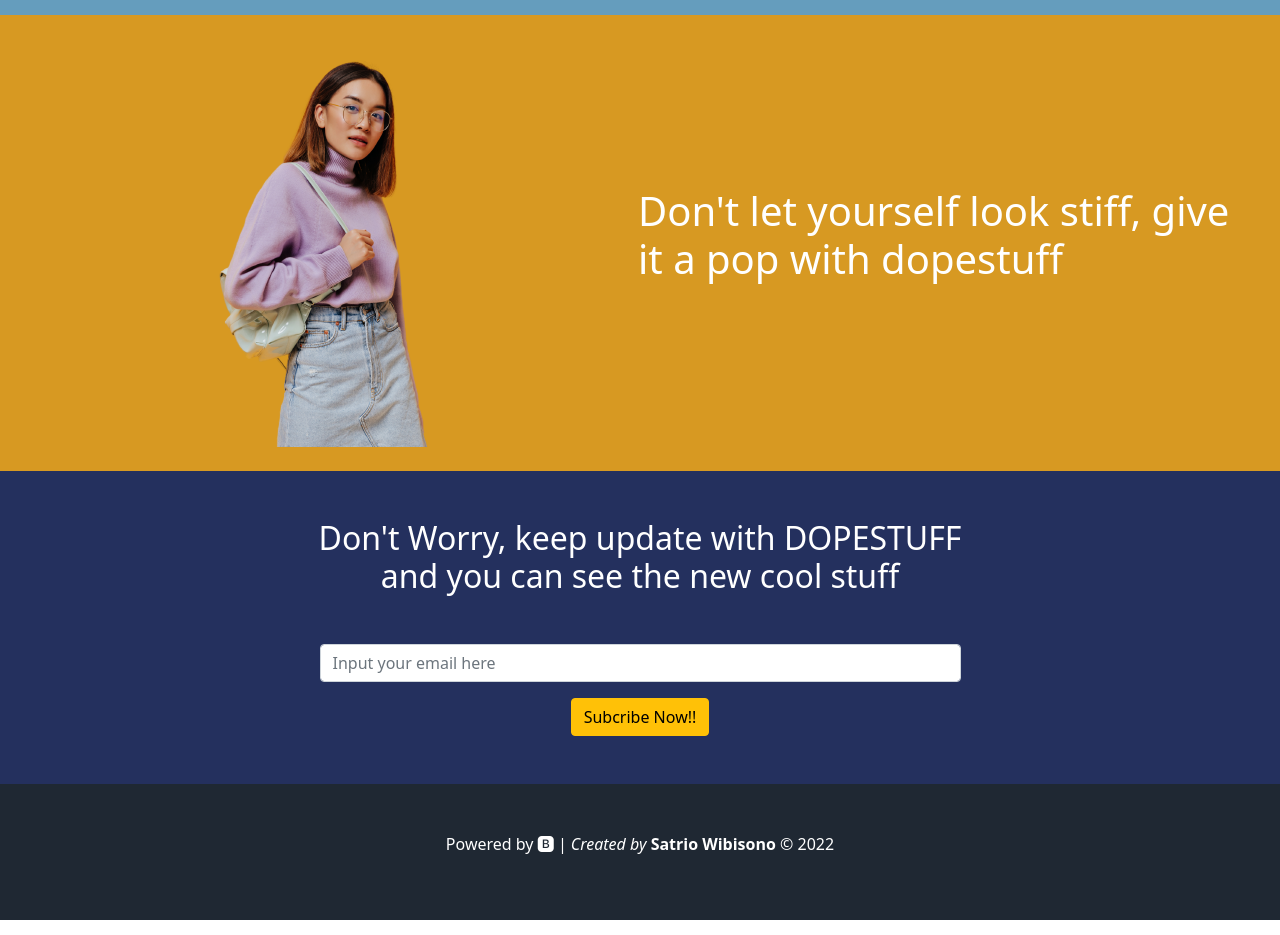
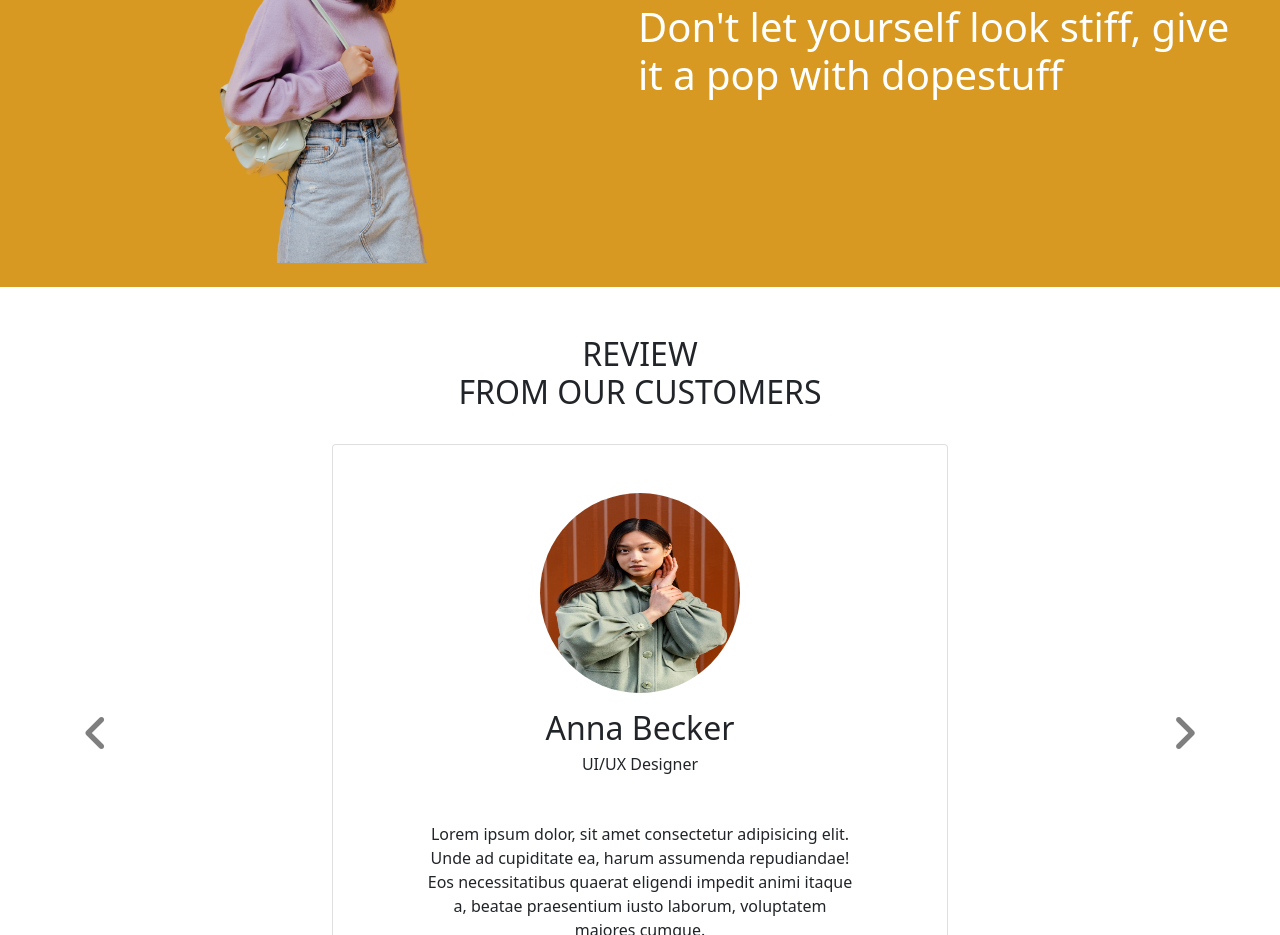
Before and after one commit to Satrioz/LandingPage, a plain HTML site: page index.html in a window 1280 px wide. Shown: the part 1865-2800 px from the top of the page. Drawn offline with nearby package versions, Linux system fonts and the light colour scheme.

Commit message:
Add files via upload

```diff
--- a/index.html
+++ b/index.html
@@ -10,19 +10,20 @@
     <link href="https://cdn.jsdelivr.net/npm/bootstrap@5.0.2/dist/css/bootstrap.min.css" rel="stylesheet"
         integrity="sha384-EVSTQN3/azprG1Anm3QDgpJLIm9Nao0Yz1ztcQTwFspd3yD65VohhpuuCOmLASjC" crossorigin="anonymous">
 
-    <title>dopestore</title>
-
     <!-- css -->
     <link rel="stylesheet" href="style.css">
 
     <!-- icons -->
     <link rel="stylesheet" href="https://cdn.jsdelivr.net/npm/bootstrap-icons@1.9.1/font/bootstrap-icons.css">
+    <link rel="stylesheet" href="https://cdnjs.cloudflare.com/ajax/libs/font-awesome/6.2.0/css/all.min.css" integrity="sha512-xh6O/CkQoPOWDdYTDqeRdPCVd1SpvCA9XXcUnZS2FmJNp1coAFzvtCN9BmamE+4aHK8yyUHUSCcJHgXloTyT2A==" crossorigin="anonymous" referrerpolicy="no-referrer" />
+
+    <title>dopestore</title>
 </head>
 
 <body id="home">
 
     <!-- Navbar -->
-    <nav class="navbar navbar-expand-lg navbar-dark shadow-sm fixed-top" style="background-color: black; ">
+    <nav class="navbar navbar-expand-lg navbar-dark shadow-sm" style="background-color: black; ">
         <div class="container">
             <a class="navbar-brand" href="#">
 
@@ -67,8 +68,6 @@
     </section>
     <!-- End of Jumbotron -->
 
-
-
     <!-- My project -->
     <section id="project">
         <div class="container">
@@ -81,7 +80,8 @@
                 <div class="col-md-4 mb-3">
                     <a href="">
                         <div class="card">
-                      <img src="image/portrait-handsome-asian-man-with-headphones-outdoors.jpg" class="card-img-top" height="600" alt="...">
+                            <img src="image/portrait-handsome-asian-man-with-headphones-outdoors.jpg"
+                                class="card-img-top" height="600" alt="...">
                             <div class="card-body">
                                 <p class="card-text">Man</p>
                             </div>
@@ -90,18 +90,22 @@
 
                 </div>
                 <div class="col-md-4 mb-3">
-                  <a href=""> <div class="card">
-                    <img src="image/young-japanese-woman-portrait.jpg" class="card-img-top" height="600" alt="...">
+                    <a href="">
+                        <div class="card">
+                            <img src="image/young-japanese-woman-portrait.jpg" class="card-img-top" height="600"
+                                alt="...">
                             <div class="card-body">
                                 <p class="card-text">Woman</p>
                             </div>
-                </div></a>
+                        </div>
+                    </a>
 
                 </div>
                 <div class="col-md-4 mb-3">
                     <a href="">
                         <div class="card">
-                      <img src="image/full-shot-kid-sitting-luggage.jpg" class="card-img-top" height="600" alt="...">
+                            <img src="image/full-shot-kid-sitting-luggage.jpg" class="card-img-top" height="600"
+                                alt="...">
                             <div class="card-body">
                                 <p class="card-text">Kids</p>
                             </div>
@@ -116,9 +120,9 @@
 
     <!-- benefir -->
     <!-- <div class=" p-4 w-100 " style="background-color: antiquewhite"> -->
-    <section id="benefit" >
+    <section id="benefit">
         <div class="">
-            <div class="row text-center mb-3" >
+            <div class="row text-center mb-3">
                 <div class="col">
                     <h2>WHY DOPESTUFF</h2>
                 </div>
@@ -126,7 +130,8 @@
 
             <div class="d-flex w-100 p-4" style="background-color: #659dbd;">
                 <div class="m-auto w-50">
-                    <p class="display-6" style="color: white;">Choose according to the style you like, without limits !!</p>
+                    <p class="display-6" style="color: white;">Choose according to the style you like, without limits !!
+                    </p>
                 </div>
                 <div>
                     <img class="" src="image/manthumbs.png" alt="">
@@ -138,15 +143,87 @@
                     <img src="image/w2move.png" alt="">
                 </div>
                 <div class="m-auto w-50">
-                    <p class="display-6"  style="color: white;">Don't let yourself look stiff, give it a pop with dopestuff</p>
+                    <p class="display-6" style="color: white;">Don't let yourself look stiff, give it a pop with
+                        dopestuff</p>
                 </div>
             </div>
 
         </div>
     </section>
 
-    <!-- </div> -->
-    <!-- end off benefit -->
+    <section id="review" class="mt-5 mb-5">
+        <div class="review-title text-center ">
+            <h2>REVIEW <br> FROM OUR CUSTOMERS</h2>
+        </div>
+        <div id="carousel-review" class="carousel slide p-4">
+            <div class="carousel-inner">
+                <div class="carousel-item active">
+                    <div class="card text-center w-50 m-auto py-5">
+                        <div class="card-head">
+                            <img src="image/young-japanese-woman-portrait.jpg" class="card-img rounded-circle" alt="">
+                        </div>
+                        <div class="card-body">
+                            <div class="card-name">
+                                <h2>Anna Becker</h2>
+                                <h6>UI/UX Designer</h6>
+                            </div>
+                            <div class="card-review mt-5 w-75 text-center m-auto">
+                                <p>
+                                    Lorem ipsum dolor, sit amet consectetur adipisicing elit. Unde ad cupiditate ea, harum assumenda repudiandae! Eos necessitatibus quaerat eligendi impedit animi itaque a, beatae praesentium iusto laborum, voluptatem maiores cumque.
+                                </p>
+                            </div>
+                        </div>
+                    </div>
+                </div>
+
+                <div class="carousel-item">
+                    <div class="card text-center w-50 m-auto py-5">
+                        <div class="card-head">
+                            <img src="image/young-japanese-woman-portrait.jpg" class="card-img rounded-circle" alt="">
+                        </div>
+                        <div class="card-body">
+                            <div class="card-name">
+                                <h2>Anna Becker</h2>
+                                <h6>UI/UX Designer</h6>
+                            </div>
+                            <div class="card-review mt-5 w-75 text-center m-auto">
+                                <p>
+                                    Lorem ipsum dolor, sit amet consectetur adipisicing elit. Unde ad cupiditate ea, harum assumenda repudiandae! Eos necessitatibus quaerat eligendi impedit animi itaque a, beatae praesentium iusto laborum, voluptatem maiores cumque.
+                                </p>
+                            </div>
+                        </div>
+                    </div>
+                </div>
+
+                <div class="carousel-item">
+                    <div class="card text-center w-50 m-auto py-5">
+                        <div class="card-head">
+                            <img src="image/young-japanese-woman-portrait.jpg" class="card-img rounded-circle" alt="">
+                        </div>
+                        <div class="card-body">
+                            <div class="card-name">
+                                <h2>Anna Becker</h2>
+                                <h6>UI/UX Designer</h6>
+                            </div>
+                            <div class="card-review mt-5 w-75 text-center m-auto">
+                                <p>
+                                    Lorem ipsum dolor, sit amet consectetur adipisicing elit. Unde ad cupiditate ea, harum assumenda repudiandae! Eos necessitatibus quaerat eligendi impedit animi itaque a, beatae praesentium iusto laborum, voluptatem maiores cumque.
+                                </p>
+                            </div>
+                        </div>
+                    </div>
+                </div>
+            </div>
+
+            <button class="carousel-control-prev" type="button" data-bs-target="#carousel-review" data-bs-slide="prev">
+                <span class="fa fa-angle-left" style="font-size: 32pt; color: black;" aria-hidden="true"></span>
+            </button>
+
+            <button class="carousel-control-next" type="button" data-bs-target="#carousel-review" data-bs-slide="next">
+                <span class="fa fa-angle-right" style="font-size: 32pt; color: black;" aria-hidden="true"></span>
+            </button>
+        </div>
+    </section>
 
     <!-- Contact -->
     <div id="contact">
@@ -162,7 +239,8 @@
                     <form class="text-center">
                         <div class="mb-3">
                             <label for="email" class="form-label"></label>
-                            <input type="email" class="form-control" id="email" aria-describedby="email" placeholder="Input your email here">
+                            <input type="email" class="form-control" id="email" aria-describedby="email"
+                                placeholder="Input your email here">
 
                         </div>
                         <button type="submit" class="btn btn-warning m-auto">Subcribe Now!!</button>
@@ -176,8 +254,6 @@
     <!-- end of contact -->
 
 
-
-
     <!-- footer -->
     <footer style="background-color: #1f2833" class="text-white text-center pb-5 pt-5">
         <p>Powered by <i class="bi bi-bootstrap-fill"> | Created by</i> <a
@@ -189,7 +265,9 @@
     <!-- end of footer -->
 
 
-    <script src="https://cdn.jsdelivr.net/npm/bootstrap@5.0.2/dist/js/bootstrap.bundle.min.js" integrity="sha384-MrcW6ZMFYlzcLA8Nl+NtUVF0sA7MsXsP1UyJoMp4YLEuNSfAP+JcXn/tWtIaxVXM" crossorigin="anonymous"></script>
+    <script src="https://cdn.jsdelivr.net/npm/bootstrap@5.0.2/dist/js/bootstrap.bundle.min.js"
+        integrity="sha384-MrcW6ZMFYlzcLA8Nl+NtUVF0sA7MsXsP1UyJoMp4YLEuNSfAP+JcXn/tWtIaxVXM"
+        crossorigin="anonymous"></script>
 </body>
 
 </html>
--- a/style.css
+++ b/style.css
@@ -20,11 +20,12 @@
     background-color: #24305E;
   }
 
-  section{
-      padding-top: 5rem;
-  }
-
   a {
     text-decoration: none;
     color: black;
   }
+
+  .card-img{
+    width: 200px;
+    height: 200px;
+  }
```
Lines whose indentation alone changed are shown as unchanged.
